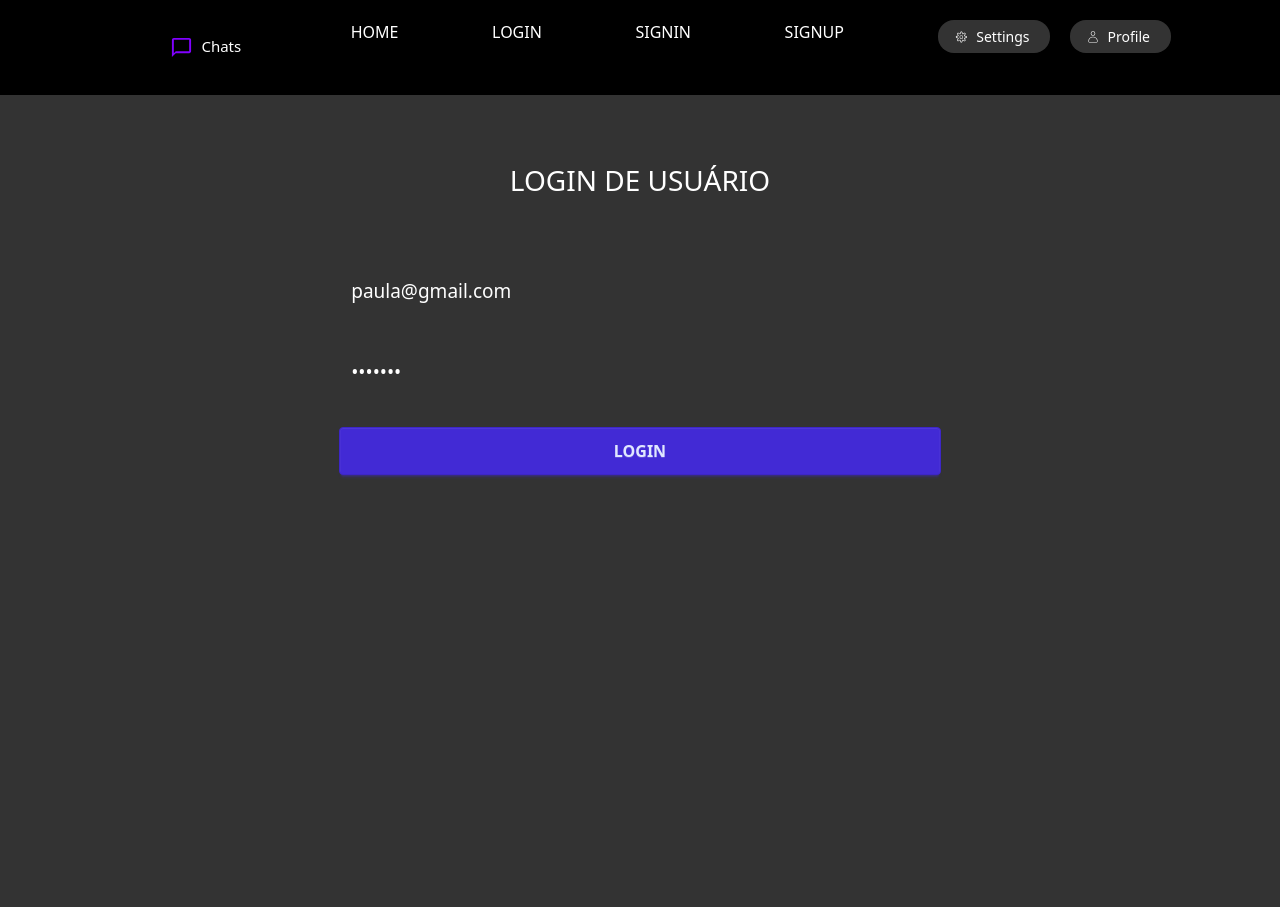
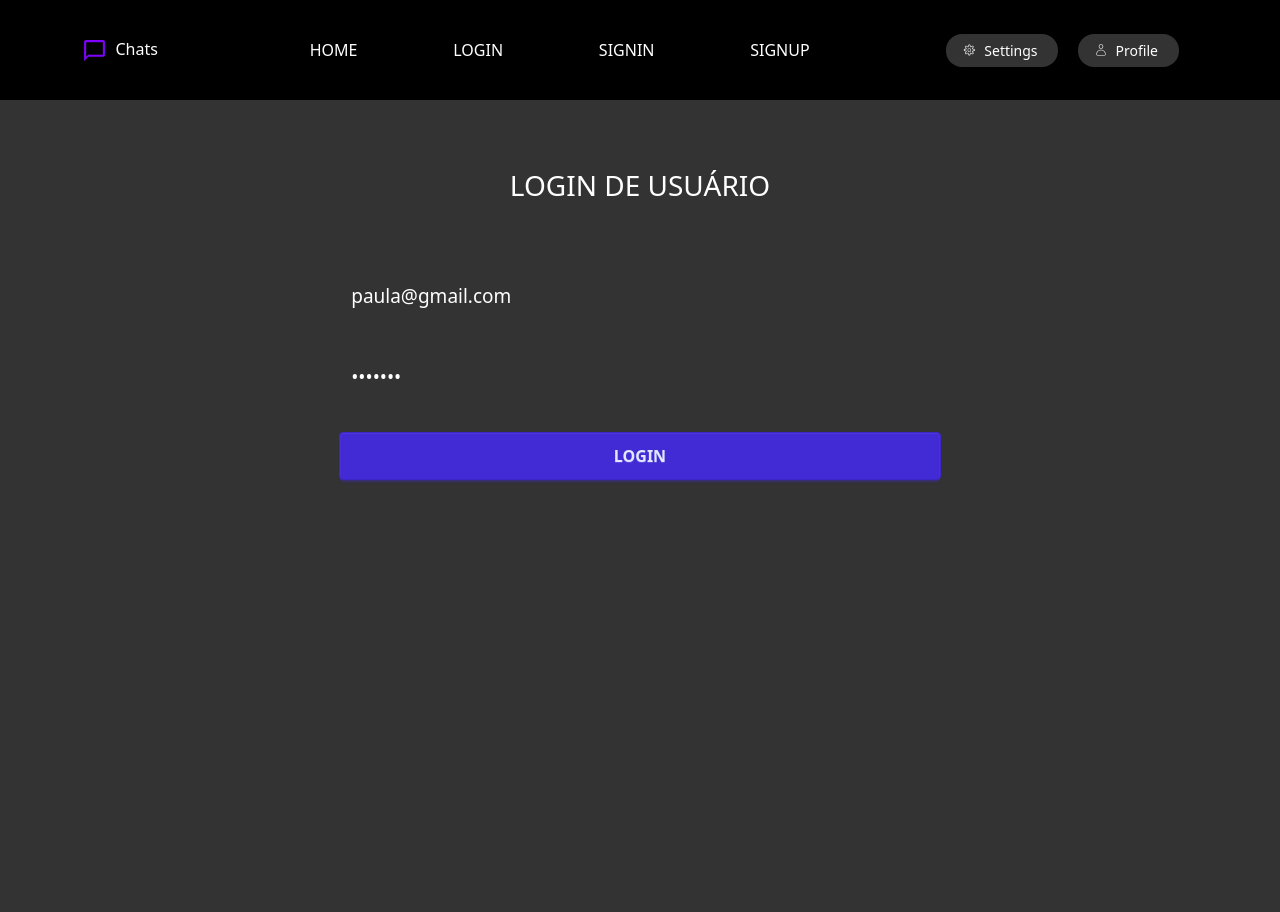
Before and after one commit to GustavoFSProg/chat-mongoose-video-web, a React (Vite) app: page /login in a window 1280 px wide. Built offline with nearby package versions, Linux system fonts and the light colour scheme.

Commit message:
navbar pronto

```diff
--- a/src/components/Navbar/Navbar.jsx
+++ b/src/components/Navbar/Navbar.jsx
@@ -22,24 +22,31 @@ function NavBar() {
   }
 
   return (
-    <div className="flex w-full justify-center h-auto
+    <div className="flex w-full justify-center h-[100px]
+    items-center
     text-white
     bg-black">
     <div  className="flex w-[79%] justify-between
-    p-5
 
+    -h-[50px]
 
-     h-auto bg-black">
+     p-3
+     items-center
+      bg-black">
 
-      <div className="flex hover:bg-[#333333]   p-2 items-center justify-center">
+      <div className="flex hover:bg-[#333333]
+       -ml-[80px]
+      p-2 items-center justify-center">
         <buton type="button" className=" flex  p-2 items-center justify-center cursor-pointer">
 
-        <MdChatBubbleOutline style={{fontSize: '23px', color: '#8000ff'}}/>
-       <span className="text-[15px] ml-2 -mt-[2px]">
+        <MdChatBubbleOutline style={{fontSize: '25px', color: '#8000ff'}}/>
+       <p className="text-[16px] ml-2 -mt-[2px]">
          Chats
-        </span>
+        </p>
         </buton>
       </div>
+      <div className="flex w-[500px] justify-between items center">
+
         <Link to="/">
         HOME
         </Link>
@@ -52,6 +59,7 @@ function NavBar() {
         <Link to="/signup">
         SIGNUP
         </Link>
+      </div>
         <div className="flex w-auto h-auto -mr-[45px]">
 
 
```
